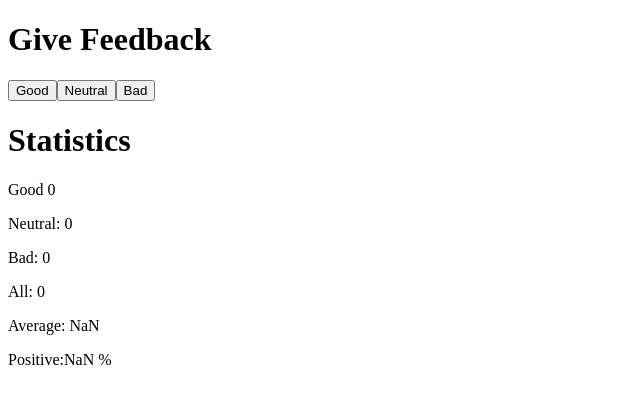
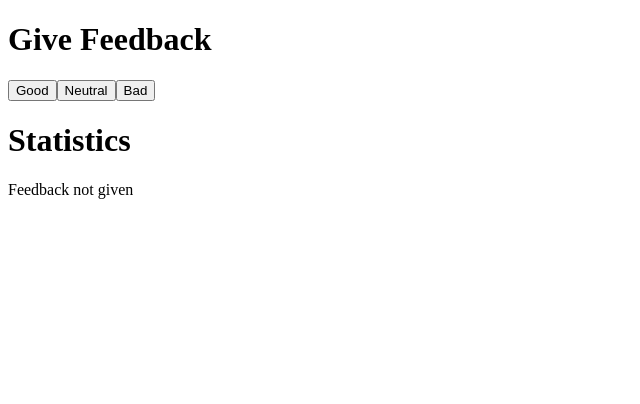
Before and after one commit to samkumo/FullStackOpen2022, a React (Create React App) app in the folder part1/unicafe/: page / in a window 1280 px wide. Shown: the top 404 px of the page, without its empty margins (0-640 px from the left). Built offline with nearby package versions, Linux system fonts and the light colour scheme.

Commit message:
Exercise 1.9

```diff
--- a/part1/unicafe/src/App.js
+++ b/part1/unicafe/src/App.js
@@ -5,16 +5,27 @@ const Button = (props) => (
     {props.text}
   </button >
 )
-const Display = (props) => (
-  <div>
-    <p>Good {props.good}</p>
-    <p>Neutral: {props.neutral}</p>
-    <p>Bad: {props.bad}</p>
-    <p>All: {props.good + props.neutral + props.bad}</p>
-    <p>Average: {((props.good * 1) + (props.bad * -1)) / (props.good + props.neutral + props.bad)}</p>
-    <p>Positive:{(props.good / (props.good + props.neutral + props.bad)) * 100} %</p>
-  </div>
-)
+const Statistics = ({ good, neutral, bad }) => {
+  const all = good + neutral + bad
+  const avg = (good * 1 + bad * -1) / all
+  const pos = (good / all) * 100
+
+  if (all === 0) {
+    return (
+      <div>Feedback not given</div>
+    )
+  }
+  return (
+    <div>
+      <p>Good: {good}</p>
+      <p>Neutral: {neutral}</p>
+      <p>Bad: {bad}</p>
+      <p>All: {all}</p>
+      <p>Average: {avg}</p>
+      <p>Positive: {pos} %</p>
+    </div>
+  )
+}
 
 const App = () => {
   // save clicks of each button to it's own state
@@ -30,8 +41,10 @@ const App = () => {
         <Button handleClick={() => setNeutral(neutral + 1)} text="Neutral" />
         <Button handleClick={() => setBad(bad + 1)} text="Bad" />
       </div>
-      <h1>Statistics</h1>
-      <Display good={good} neutral={neutral} bad={bad} />
+      <div>
+        <h1>Statistics</h1>
+        <Statistics good={good} neutral={neutral} bad={bad} />
+      </div>
     </>
   )
 }
```
